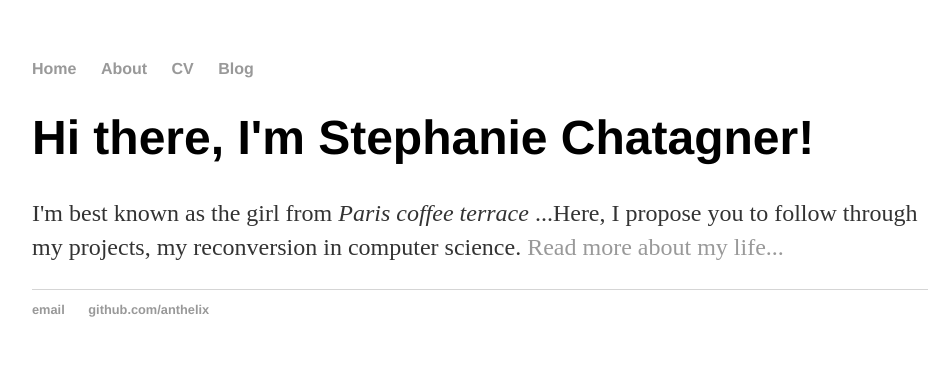
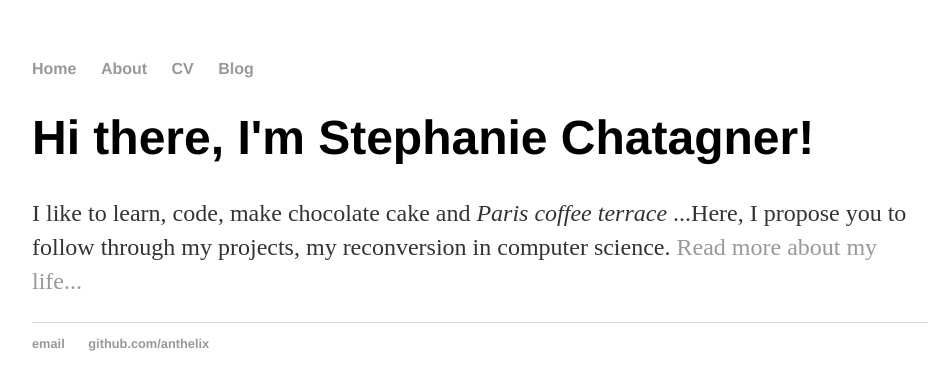
Before and after one commit to anthelix/anth_blog, a Jekyll site: the page built from index.html, in a window 1280 px wide. Shown: the top 390 px of the page, without its empty margins (160-1107 px from the left). Built offline with Jekyll 4.4.1, drawn with Linux system fonts in a browser that asks for light colours.

Commit message:
Update index.html

```diff
--- a/index.html
+++ b/index.html
@@ -4,5 +4,5 @@
 ---
 <div class="blurb">
 	<h1>Hi there, I'm Stephanie Chatagner!</h1>
-	<p>I'm best known as the girl from <em>Paris coffee terrace</em> ...Here, I propose you to follow through my projects, my reconversion in computer science. <a href="/about">Read more about my life...</a></p>
+	<p>I like to learn, code, make chocolate cake and  <em>Paris coffee terrace</em> ...Here, I propose you to follow through my projects, my reconversion in computer science. <a href="/about">Read more about my life...</a></p>
 </div><!-- /.blurb -->
```
